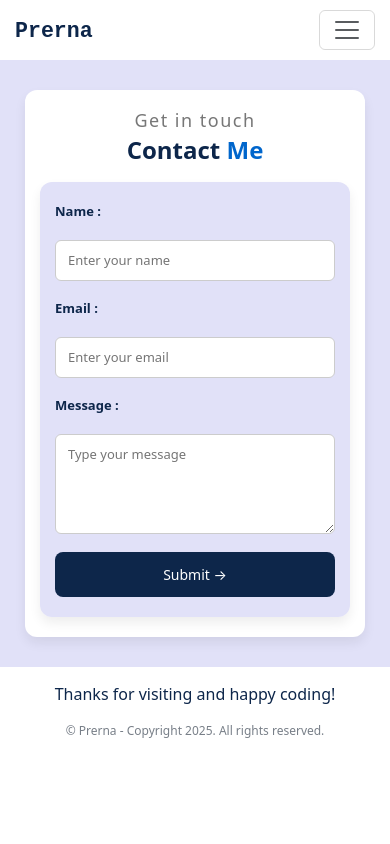
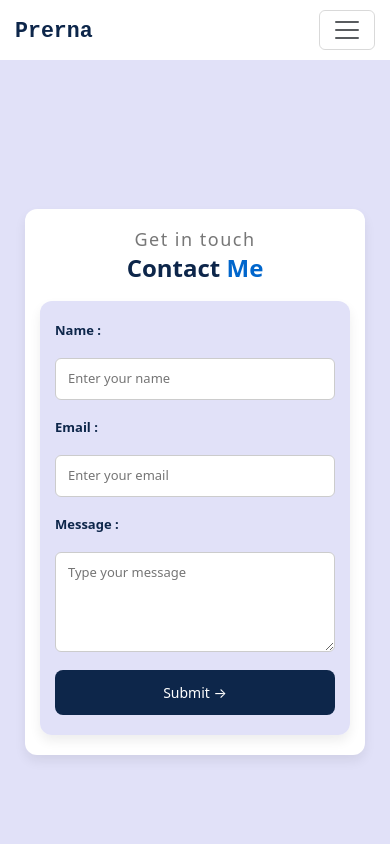
Before and after one commit to prerna-999/Portfolio, a React (Vite) app: page /contact in a window 390 px wide. Shown: the top 844 px of the page. Built offline with nearby package versions, Linux system fonts and the light colour scheme.

Commit message:
contact form

```diff
--- a/src/assets/variableCSS/Contact.css
+++ b/src/assets/variableCSS/Contact.css
@@ -19,7 +19,6 @@
     padding: 30px 10px;
     flex-direction: column;
     align-items: center;
-    min-height: auto;
   }
 
   .contact .contact-form {
```
